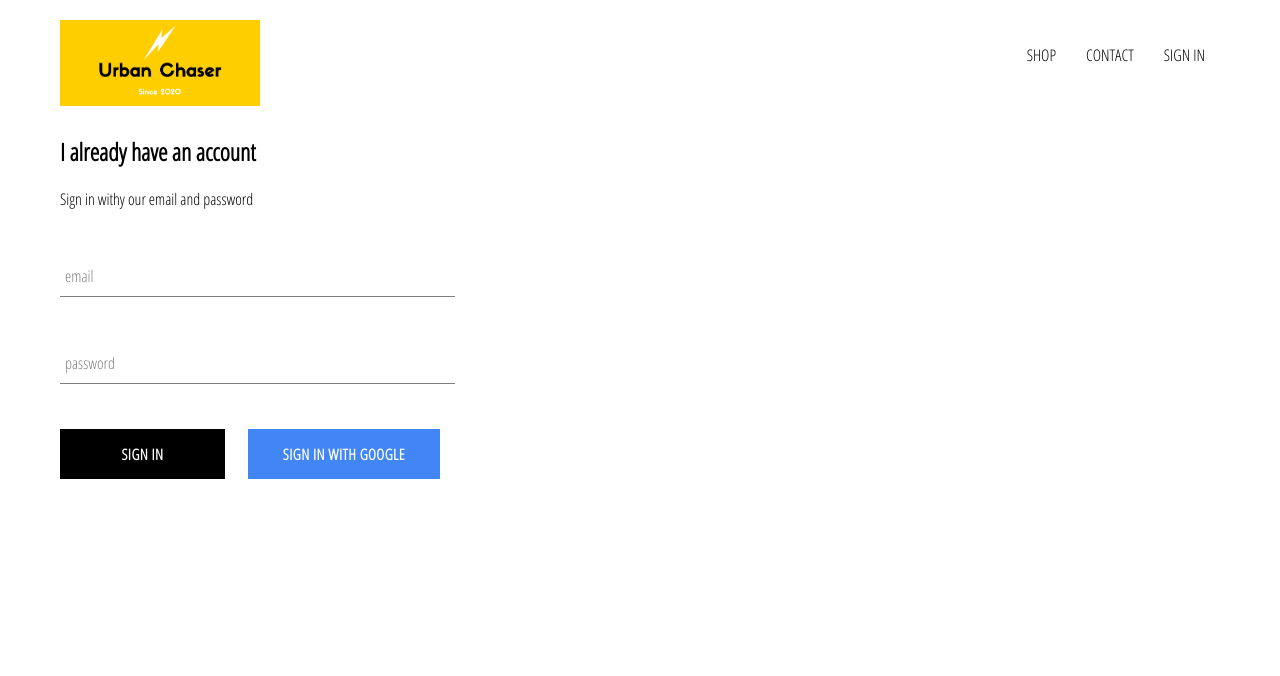
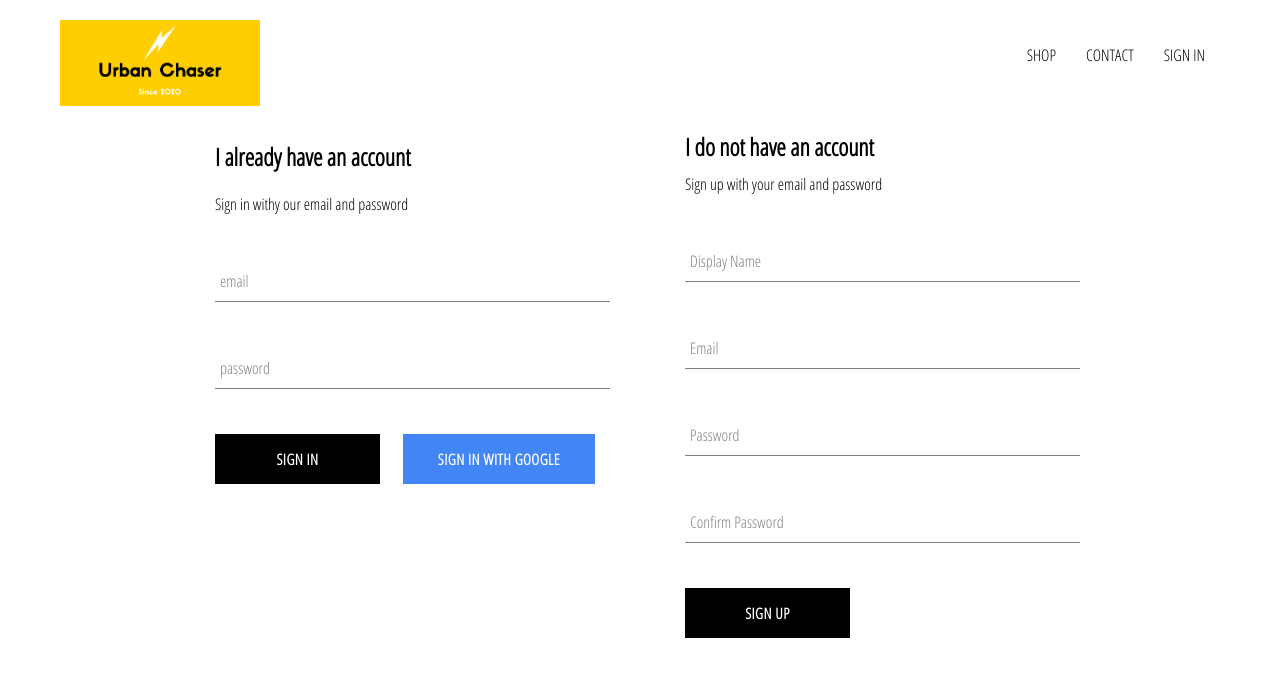
Before and after one commit to hjungj21o/urbanchaser, a React (Create React App) app: page /signin in a window 1280 px wide. Shown: the top 676 px of the page. Built offline with nearby package versions, Linux system fonts and the light colour scheme; no server answers.

Commit message:
Sign up complete

```diff
--- a/src/App.js
+++ b/src/App.js
@@ -4,7 +4,7 @@
 import Header from './components/header/header.component';
 import SignInAndSignUpPage from './pages/sign-in-and-sign-up/sign-in-and-sign-up.component'
 import { Switch, Route } from 'react-router-dom';
-import { auth } from './firebase/firebase.utils';
+import { auth, createUserProfileDocument } from './firebase/firebase.utils';
 import './App.css';
 
 class App extends React.Component {
@@ -19,8 +19,21 @@
   unsubscribeFromAuth = null;
 
   componentDidMount() {
-    this.unsubscribeFromAuth = auth.onAuthStateChanged(user => {
-      this.setState({ currentUser: user });
+    this.unsubscribeFromAuth = auth.onAuthStateChanged(async userAuth => {
+      if (userAuth) {
+        const userRef = await createUserProfileDocument(userAuth);
+
+        userRef.onSnapshot(snapShot => {
+          this.setState({
+            currentUser: {
+              id: snapShot.id,
+              ...snapShot.data()
+            }
+          })
+        })
+      } else {
+        this.setState({ currentUser: userAuth })
+      }
     })
   }
 
--- /dev/null
+++ b/src/components/sign-up/sign-up.component.jsx
@@ -0,0 +1,99 @@
+import React from 'react';
+
+import FormInput from '../form-input/form-input.component';
+import CustomButton from '../custom-button/custom-button.component';
+
+import { auth, createUserProfileDocument } from '../../firebase/firebase.utils';
+
+import './sign-up.styles.scss';
+
+class SignUp extends React.Component {
+    constructor() {
+        super();
+
+        this.state = {
+            displayName: '',
+            email: '',
+            password: '',
+            confirmPassword: '',
+        }
+    }
+
+    handleSubmit = async e => {
+        e.preventDefault();
+        const { displayName, email, password, confirmPassword } = this.state;
+
+        if (password !== confirmPassword)  {
+            alert("passwords don't match");
+            return;
+        }
+
+        try {
+            const { user } = await auth.createUserWithEmailAndPassword(email, password);
+
+            createUserProfileDocument(user, { displayName });
+
+            this.setState({
+                displayName: '',
+                email: '',
+                password: '',
+                confirmPassword: '',
+            })
+        } catch (error) {
+            console.error(error);
+        }
+    }
+
+    handleChange = e => {
+        const { name, value } = e.target;
+
+        this.setState({ [name]: value });
+    }
+
+    render() {
+        const { displayName, email, password, confirmPassword } = this.state;
+        return (
+            <div className='sign-up'>
+                <h2 className='title'>I do not have an account</h2>
+                <span>Sign up with your email and password</span>
+                <form className='sign-up-form' onSubmit={this.handleSubmit}>
+                    <FormInput
+                        type='text'
+                        name='displayName'
+                        value={displayName}
+                        onChange={this.handleChange}
+                        label='Display Name'
+                        required
+                    />
+                    <FormInput
+                        type='email'
+                        name='email'
+                        value={email}
+                        onChange={this.handleChange}
+                        label='Email'
+                        required
+                    />
+                    <FormInput
+                        type='password'
+                        name='password'
+                        value={password}
+                        onChange={this.handleChange}
+                        label='Password'
+                        required
+                    />
+                    <FormInput
+                        type='password'
+                        name='confirmPassword'
+                        value={confirmPassword}
+                        onChange={this.handleChange}
+                        label='Confirm Password'
+                        required
+                    />
+                    <CustomButton type='submit'> SIGN UP </CustomButton>
+                </form>
+            </div>
+        )
+    }
+}
+
+export default SignUp;
--- /dev/null
+++ b/src/components/sign-up/sign-up.styles.scss
@@ -0,0 +1,9 @@
+.sign-up {
+    display: flex;
+    flex-direction: column;
+    width: 380px;
+
+    .title {
+        margin: 10px 0;
+    }
+}
--- a/src/firebase/firebase.utils.js
+++ b/src/firebase/firebase.utils.js
@@ -11,6 +11,32 @@
     messagingSenderId: "944815903561",
     appId: "1:944815903561:web:7915536c30635514318098",
     measurementId: "G-22CK7FN8MW"
+};
+
+export const createUserProfileDocument = async (userAuth, additionalData) => {
+    if (!userAuth) return;
+
+    const userRef = firestore.doc(`users/${userAuth.uid}`)
+
+    const snapShot = await userRef.get();
+
+    if (!snapShot.exists) {
+        const {displayName, email } = userAuth;
+        const createdAt = new Date();
+
+        try {
+            await userRef.set({
+                displayName,
+                email,
+                createdAt,
+                ...additionalData
+            })
+        } catch (error) {
+            console.olog('error creating user', error.message);
+        }
+    }
+
+    return userRef;
 };
 
 firebase.initializeApp(config);
--- a/src/pages/sign-in-and-sign-up/sign-in-and-sign-up.component.jsx
+++ b/src/pages/sign-in-and-sign-up/sign-in-and-sign-up.component.jsx
@@ -1,11 +1,13 @@
 import React from 'react';
 import SignIn from '../../components/sign-in/sign-in.component';
+import SignUp from '../../components/sign-up/sign-up.component';
 
 import './sign-in-and-sign-up.styles.scss';
 
 const SignInAndSignUpPage = () => (
     <div className='sign-in-and-sign-up'>
         <SignIn />
+        <SignUp />
     </div>
 )
 
--- a/src/pages/sign-in-and-sign-up/sign-in-and-sign-up.styles.scss
+++ b/src/pages/sign-in-and-sign-up/sign-in-and-sign-up.styles.scss
@@ -0,0 +1,6 @@
+.sign-in-and-sign-up {
+    width: 850px;
+    display: flex;
+    justify-content: space-between;
+    margin: 30px auto;
+}
```
